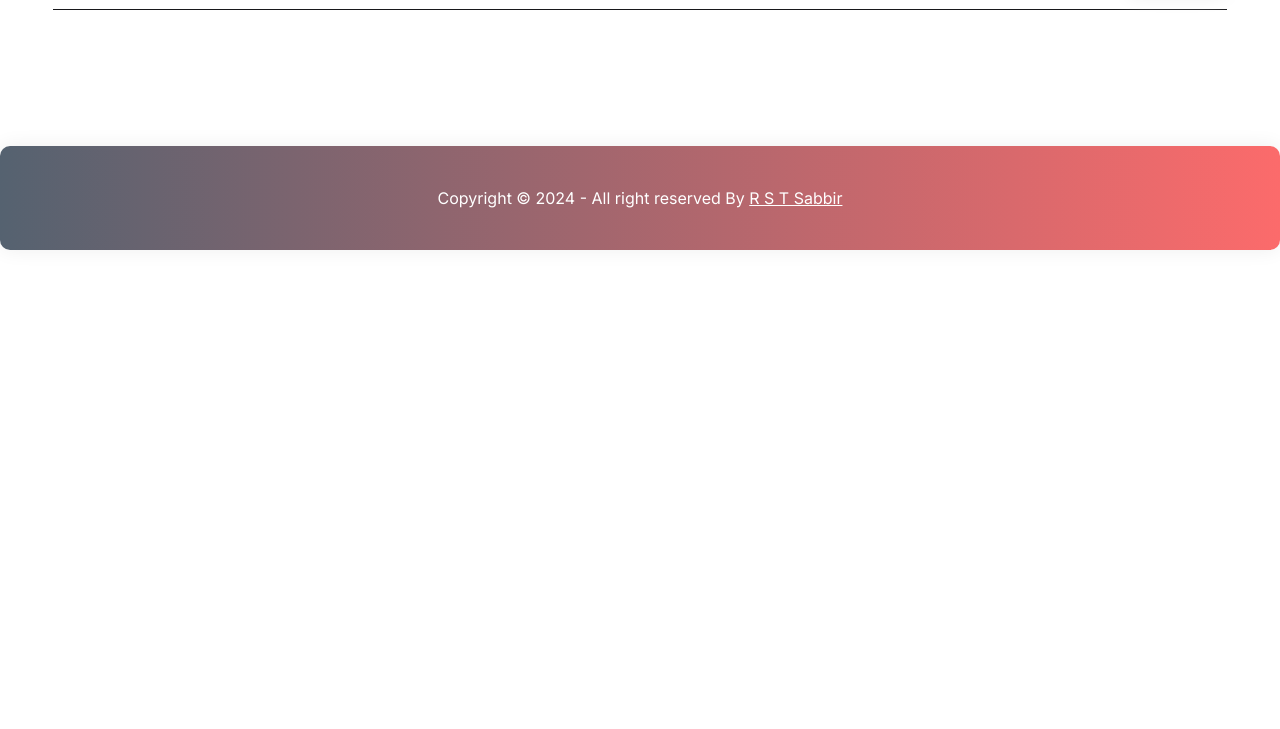
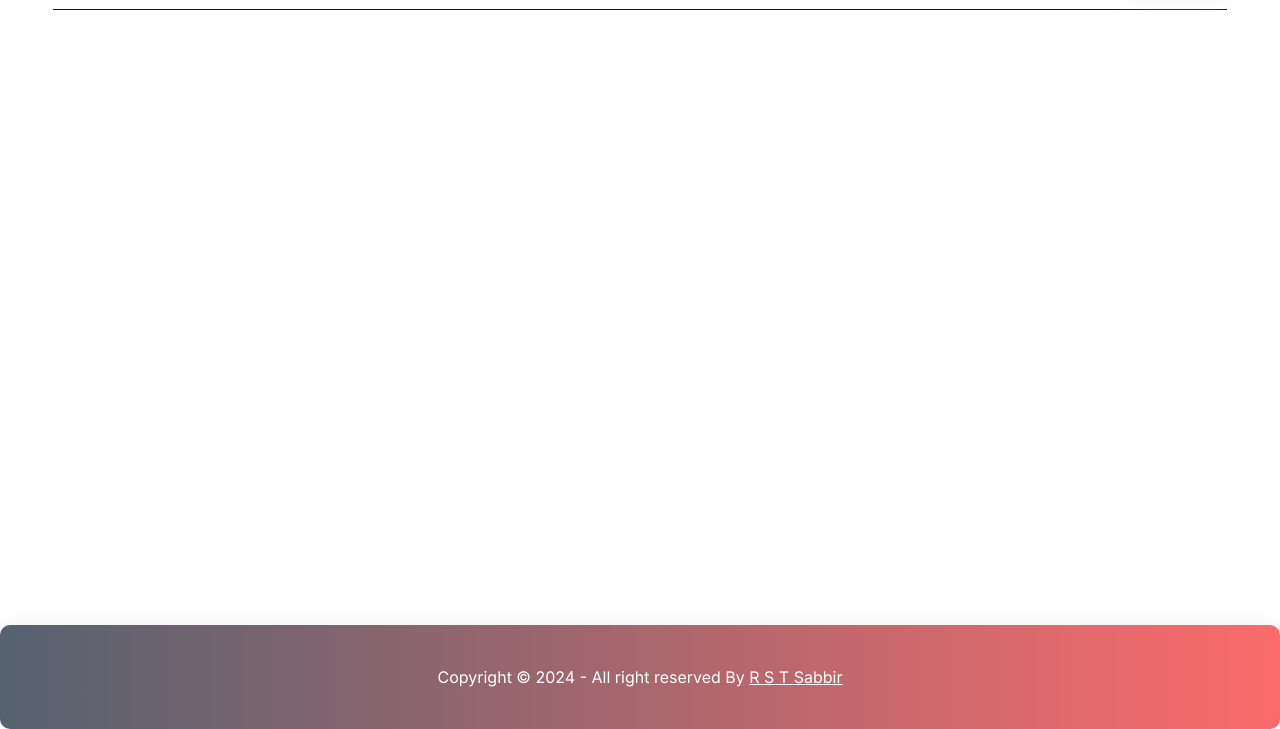
Before and after one commit to Sabbir487/PH-Tube, a plain HTML site: page index.html in a window 1280 px wide. Shown: the part 71-800 px from the top of the page. Drawn offline with nearby package versions, Linux system fonts and the light colour scheme; no server answers.

Commit message:
PH-Tube Website Ready To Live

```diff
--- a/index.html
+++ b/index.html
@@ -12,7 +12,7 @@
     <link rel="stylesheet" href="styles/style.css">
 </head>
 
-<body class="inter-font">
+<body class="inter-font min-h-screen flex flex-col">
     <header>
         <nav class="w-11/12 mx-auto py-2 md:py-3 flex justify-between items-center border-b">
             <div class="logo w-24 md:w-40">
@@ -36,7 +36,7 @@
         </nav>
         <nav id="btnContainer" class="py-4 md:py-8 lg:py-12 flex justify-center gap-4 md:gap-8"></nav>
     </header>
-    <main>
+    <main class="flex-1">
         <section id="videoContainer" class="w-11/12 mx-auto gap-5 mb-10 grid grid-cols-1 md:grid-cols-2 lg:grid-cols-4">
 
         </section>
```
